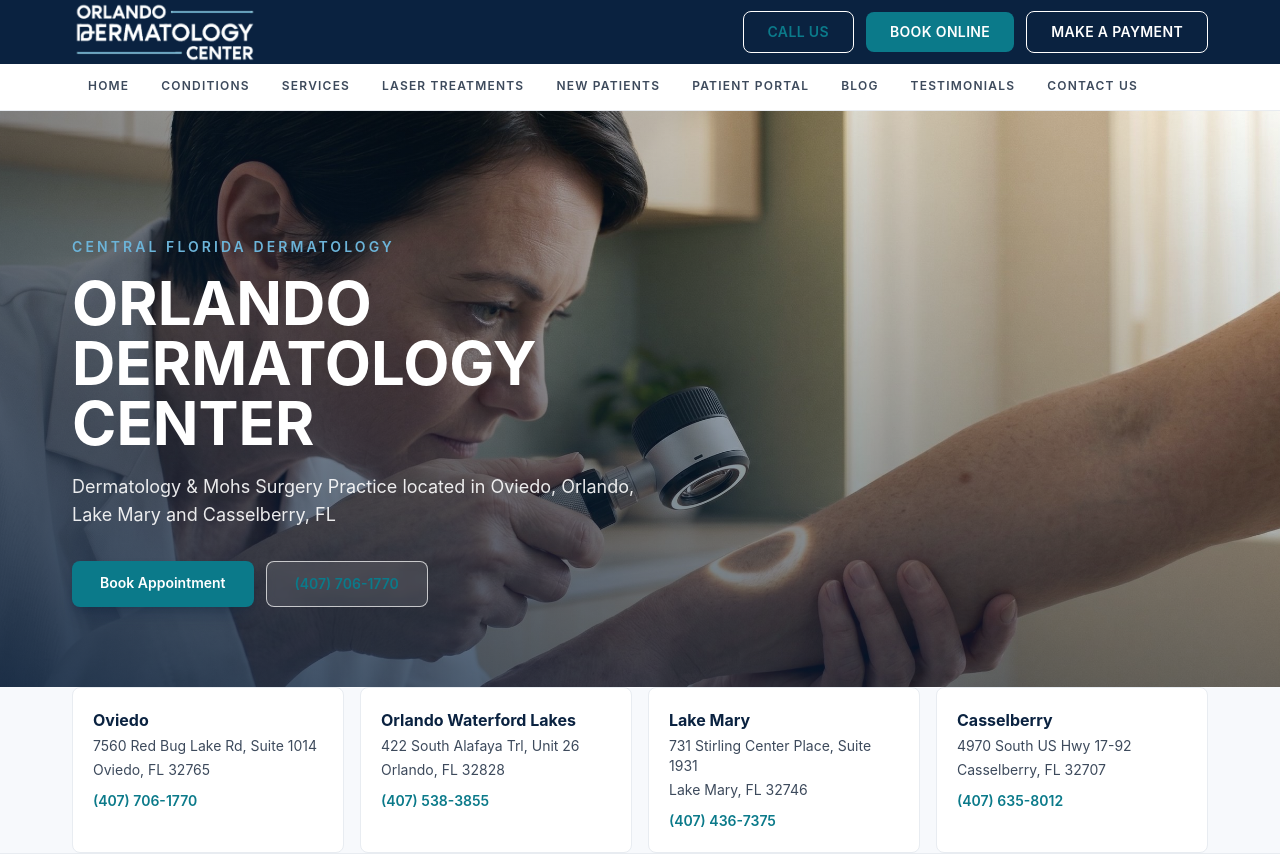
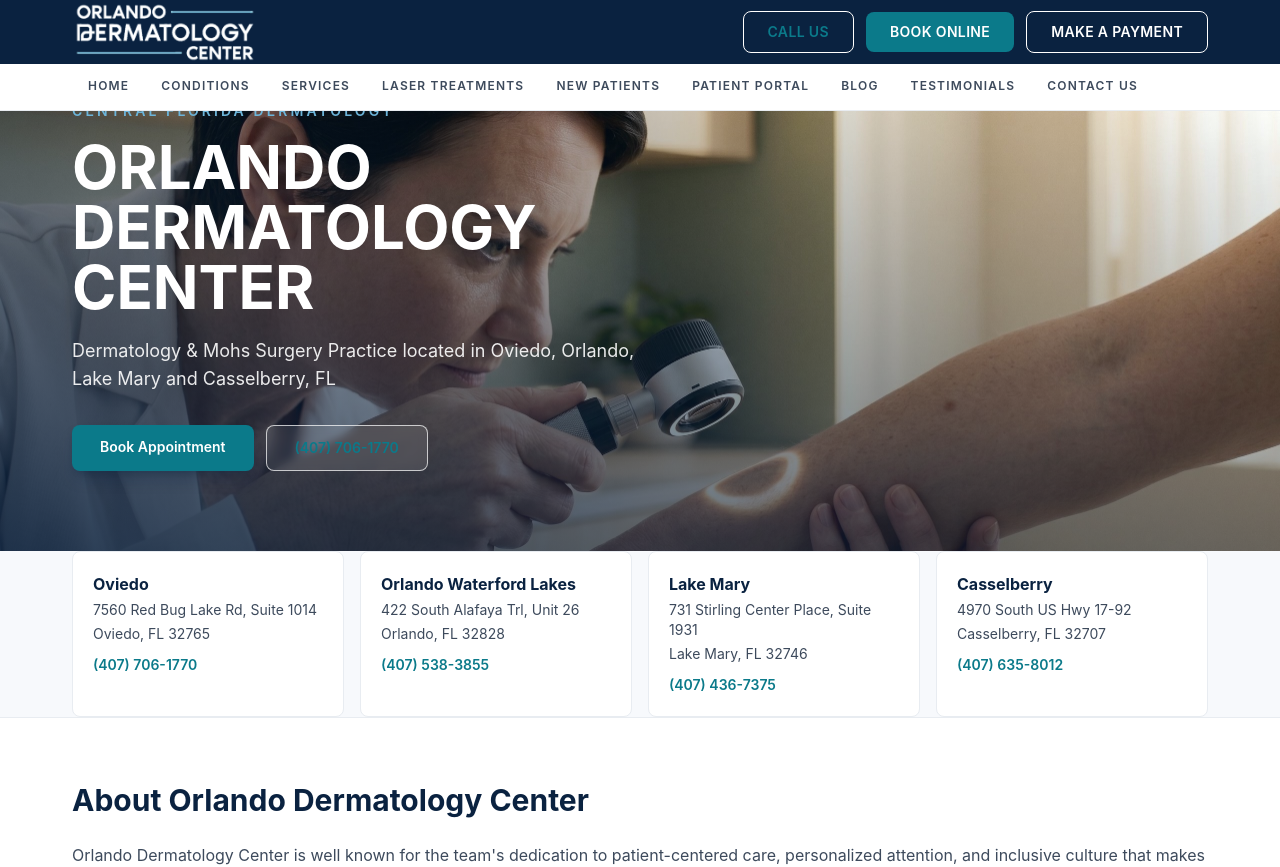
Before and after one commit to viktor29ilodc/orlando-derm-website, a Next.js app: page / in a window 1280 px wide. Shown: the top 867 px of the page. Built offline with nearby package versions, Linux system fonts and the light colour scheme.

Commit message:
Reduce hero height

```diff
--- a/src/app/page.js
+++ b/src/app/page.js
@@ -54,7 +54,7 @@
 
       {/* HERO BANNER */}
       <section className="relative isolate bg-navy overflow-hidden">
-        <div className="relative h-[72vh] min-h-[520px] max-h-[760px] w-full">
+        <div className="relative h-[55vh] min-h-[440px] max-h-[620px] w-full">
           <Image
             src="/images/hero/hero-derm-2560.jpg"
             alt="Board-certified dermatologist performing a skin examination with a dermatoscope"
```
